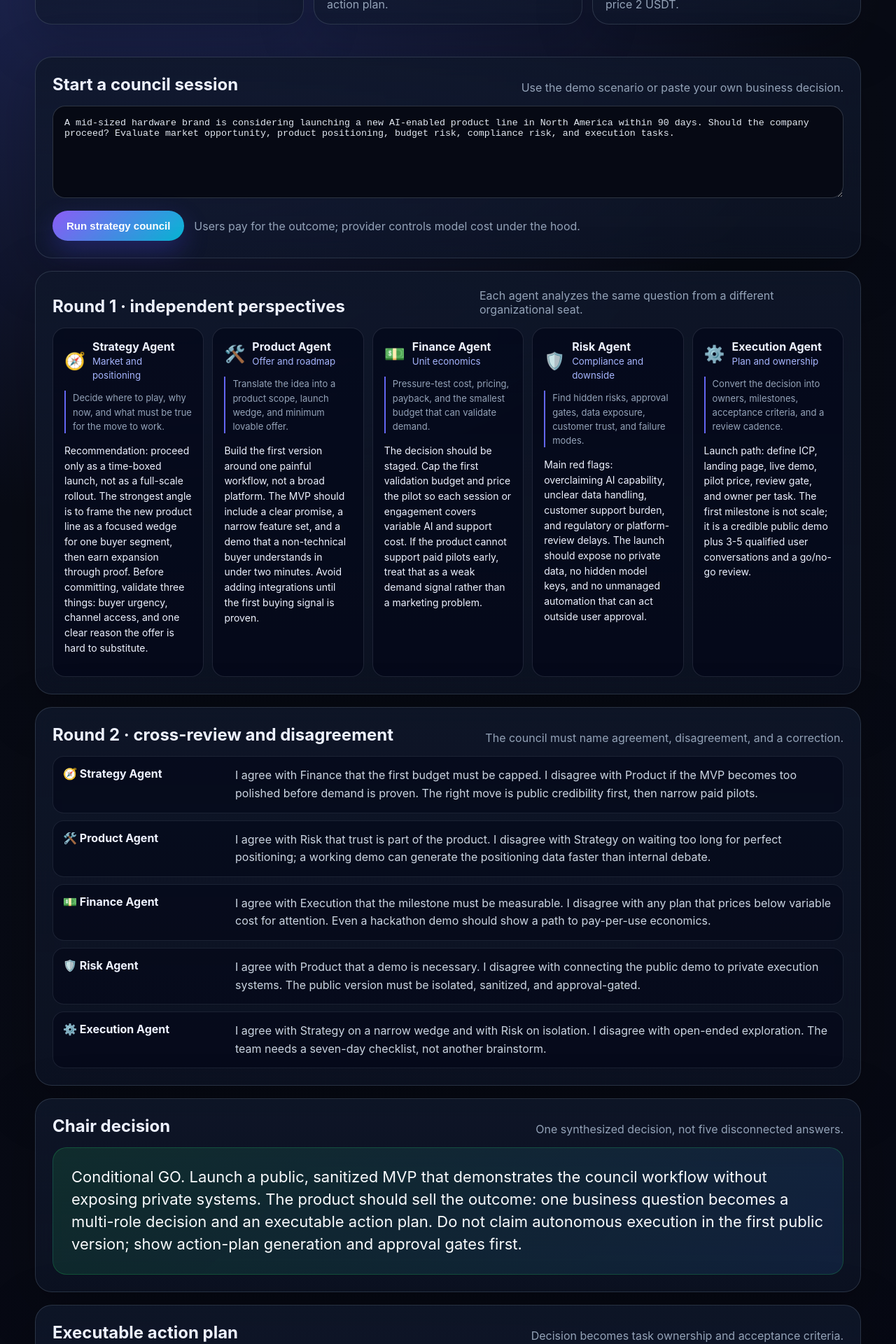
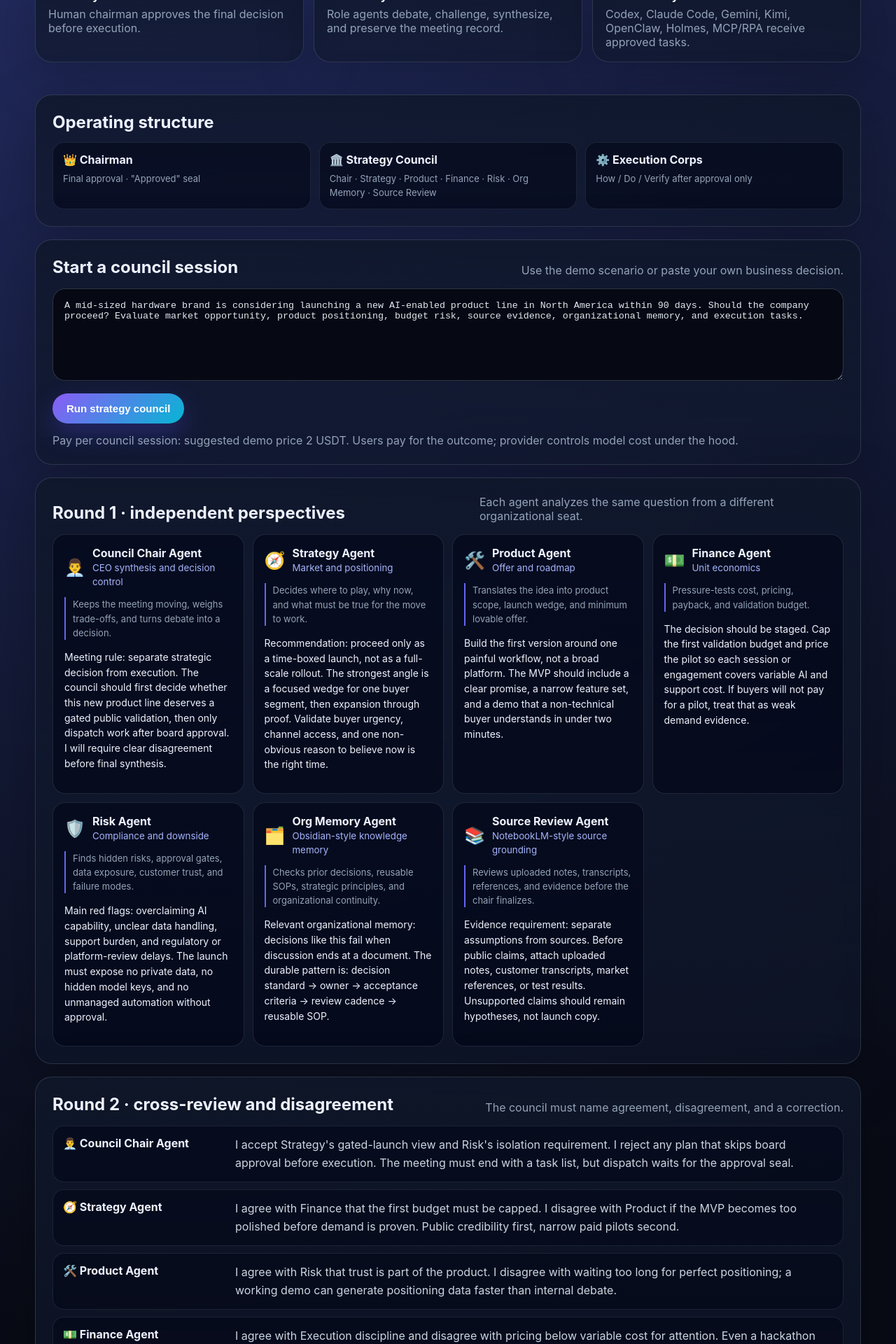
Before and after one commit to brucemeng99-art/agent-strategy-council-asp, a React (Vite) app: page / in a window 1280 px wide. Shown: the part 400-2320 px from the top of the page at 70% size. Built offline with nearby package versions, Linux system fonts and the light colour scheme.

Commit message:
Expand demo to full approval-gated council structure

```diff
--- a/src/main.jsx
+++ b/src/main.jsx
@@ -2,44 +2,68 @@ import React, { useMemo, useState } from 'react';
 import { createRoot } from 'react-dom/client';
 import './styles.css';
 
-const defaultPrompt = `A mid-sized hardware brand is considering launching a new AI-enabled product line in North America within 90 days. Should the company proceed? Evaluate market opportunity, product positioning, budget risk, compliance risk, and execution tasks.`;
+const defaultPrompt = `A mid-sized hardware brand is considering launching a new AI-enabled product line in North America within 90 days. Should the company proceed? Evaluate market opportunity, product positioning, budget risk, source evidence, organizational memory, and execution tasks.`;
 
 const council = [
+  {
+    id: 'chair',
+    icon: '👨‍💼',
+    name: 'Council Chair Agent',
+    title: 'CEO synthesis and decision control',
+    frame: 'Keeps the meeting moving, weighs trade-offs, and turns debate into a decision.',
+  },
   {
     id: 'strategy',
     icon: '🧭',
     name: 'Strategy Agent',
     title: 'Market and positioning',
-    frame: 'Decide where to play, why now, and what must be true for the move to work.',
+    frame: 'Decides where to play, why now, and what must be true for the move to work.',
   },
   {
     id: 'product',
     icon: '🛠️',
     name: 'Product Agent',
     title: 'Offer and roadmap',
-    frame: 'Translate the idea into a product scope, launch wedge, and minimum lovable offer.',
+    frame: 'Translates the idea into product scope, launch wedge, and minimum lovable offer.',
   },
   {
     id: 'finance',
     icon: '💵',
     name: 'Finance Agent',
     title: 'Unit economics',
-    frame: 'Pressure-test cost, pricing, payback, and the smallest budget that can validate demand.',
+    frame: 'Pressure-tests cost, pricing, payback, and validation budget.',
   },
   {
     id: 'risk',
     icon: '🛡️',
     name: 'Risk Agent',
     title: 'Compliance and downside',
-    frame: 'Find hidden risks, approval gates, data exposure, customer trust, and failure modes.',
+    frame: 'Finds hidden risks, approval gates, data exposure, customer trust, and failure modes.',
   },
   {
-    id: 'execution',
-    icon: '⚙️',
-    name: 'Execution Agent',
-    title: 'Plan and ownership',
-    frame: 'Convert the decision into owners, milestones, acceptance criteria, and a review cadence.',
+    id: 'memory',
+    icon: '🗂️',
+    name: 'Org Memory Agent',
+    title: 'Obsidian-style knowledge memory',
+    frame: 'Checks prior decisions, reusable SOPs, strategic principles, and organizational continuity.',
   },
+  {
+    id: 'sources',
+    icon: '📚',
+    name: 'Source Review Agent',
+    title: 'NotebookLM-style source grounding',
+    frame: 'Reviews uploaded notes, transcripts, references, and evidence before the chair finalizes.',
+  },
+];
+
+const executionCorps = [
+  { icon: '🧠', name: 'Codex', role: 'Code, data, backend, GitHub operations' },
+  { icon: '🐉', name: 'Claude Code', role: 'Frontend, documents, risk review, long-form plans' },
+  { icon: '💎', name: 'Gemini', role: 'Research, multimodal review, fallback reasoning' },
+  { icon: '🌙', name: 'Kimi / long-context model', role: 'Long context reading and Chinese materials review' },
+  { icon: '🟢', name: 'OpenClaw / front-office agent', role: 'External group coordination and front desk tasks' },
+  { icon: '🕵️', name: 'Holmes / local worker', role: 'Local file bridge, logs, and workstation-side execution' },
+  { icon: '🔌', name: 'MCP / RPA tools', role: 'Tool calls, SaaS workflows, browser and API automation' },
 ];
 
 function pickTopicSignals(text) {
@@ -56,26 +80,31 @@ function pickTopicSignals(text) {
 function generateCouncil(topic) {
   const s = pickTopicSignals(topic);
   const round1 = {
-    strategy: `Recommendation: proceed only as a ${s.speed}, not as a full-scale rollout. The strongest angle is to frame the ${s.product} as a focused wedge for one buyer segment, then earn expansion through proof. Before committing, validate three things: buyer urgency, channel access, and one clear reason the offer is hard to substitute.`,
-    product: `Build the first version around one painful workflow, not a broad platform. The MVP should include a clear promise, a narrow feature set, and a demo that a non-technical buyer understands in under two minutes. Avoid adding integrations until the first buying signal is proven.`,
-    finance: `The decision should be staged. Cap the first validation budget and price the pilot so each session or engagement covers variable AI and support cost. If the product cannot support paid pilots early, treat that as a weak demand signal rather than a marketing problem.`,
-    risk: `Main red flags: overclaiming AI capability, unclear data handling, customer support burden, and regulatory or platform-review delays. The launch should expose no private data, no hidden model keys, and no unmanaged automation that can act outside user approval.`,
-    execution: `Launch path: define ICP, landing page, live demo, pilot price, review gate, and owner per task. The first milestone is not scale; it is a credible public demo plus 3-5 qualified user conversations and a go/no-go review.`
+    chair: `Meeting rule: separate strategic decision from execution. The council should first decide whether this ${s.product} deserves a gated public validation, then only dispatch work after board approval. I will require clear disagreement before final synthesis.`,
+    strategy: `Recommendation: proceed only as a ${s.speed}, not as a full-scale rollout. The strongest angle is a focused wedge for one buyer segment, then expansion through proof. Validate buyer urgency, channel access, and one non-obvious reason to believe now is the right time.`,
+    product: `Build the first version around one painful workflow, not a broad platform. The MVP should include a clear promise, a narrow feature set, and a demo that a non-technical buyer understands in under two minutes.`,
+    finance: `The decision should be staged. Cap the first validation budget and price the pilot so each session or engagement covers variable AI and support cost. If buyers will not pay for a pilot, treat that as weak demand evidence.`,
+    risk: `Main red flags: overclaiming AI capability, unclear data handling, support burden, and regulatory or platform-review delays. The launch must expose no private data, no hidden model keys, and no unmanaged automation without approval.`,
+    memory: `Relevant organizational memory: decisions like this fail when discussion ends at a document. The durable pattern is: decision standard → owner → acceptance criteria → review cadence → reusable SOP.`,
+    sources: `Evidence requirement: separate assumptions from sources. Before public claims, attach uploaded notes, customer transcripts, market references, or test results. Unsupported claims should remain hypotheses, not launch copy.`,
   };
   const debate = {
-    strategy: `I agree with Finance that the first budget must be capped. I disagree with Product if the MVP becomes too polished before demand is proven. The right move is public credibility first, then narrow paid pilots.`,
-    product: `I agree with Risk that trust is part of the product. I disagree with Strategy on waiting too long for perfect positioning; a working demo can generate the positioning data faster than internal debate.`,
-    finance: `I agree with Execution that the milestone must be measurable. I disagree with any plan that prices below variable cost for attention. Even a hackathon demo should show a path to pay-per-use economics.`,
+    chair: `I accept Strategy's gated-launch view and Risk's isolation requirement. I reject any plan that skips board approval before execution. The meeting must end with a task list, but dispatch waits for the approval seal.`,
+    strategy: `I agree with Finance that the first budget must be capped. I disagree with Product if the MVP becomes too polished before demand is proven. Public credibility first, narrow paid pilots second.`,
+    product: `I agree with Risk that trust is part of the product. I disagree with waiting too long for perfect positioning; a working demo can generate positioning data faster than internal debate.`,
+    finance: `I agree with Execution discipline and disagree with pricing below variable cost for attention. Even a hackathon demo should show a credible pay-per-use model.`,
     risk: `I agree with Product that a demo is necessary. I disagree with connecting the public demo to private execution systems. The public version must be isolated, sanitized, and approval-gated.`,
-    execution: `I agree with Strategy on a narrow wedge and with Risk on isolation. I disagree with open-ended exploration. The team needs a seven-day checklist, not another brainstorm.`
+    memory: `I agree with the Chair's separation of decision and execution. I disagree with losing the meeting archive; every round, dissent, decision, approval, and dispatched task should remain traceable.`,
+    sources: `I agree with Strategy on market entry but disagree with treating intuition as evidence. Final copy should distinguish observed facts, source-backed claims, and assumptions to test.`,
   };
-  const decision = `Conditional GO. Launch a public, sanitized MVP that demonstrates the council workflow without exposing private systems. The product should sell the outcome: one business question becomes a multi-role decision and an executable action plan. Do not claim autonomous execution in the first public version; show action-plan generation and approval gates first.`;
+  const decision = `Conditional GO. Launch a public, sanitized MVP that demonstrates the council workflow: board question → multi-role debate → source and memory review → chair synthesis → board approval seal → executable task dispatch. Do not claim autonomous execution in the first public version; show approval-gated execution planning first.`;
   const tasks = [
-    { owner: 'Product', priority: 'High', task: 'Define one default demo scenario and the five council roles.', acceptance: 'A visitor can understand the use case in 30 seconds.' },
-    { owner: 'Engineering', priority: 'High', task: 'Deploy a sanitized public demo with no private bridge, local paths, or secrets.', acceptance: 'Public URL opens and secret scan finds no internal tokens or private names.' },
-    { owner: 'Risk', priority: 'High', task: 'Review copy, data flow, and claims before submission.', acceptance: 'No private company context, no hidden execution, no overclaiming.' },
-    { owner: 'Growth', priority: 'Normal', task: 'Record a 60-90 second demo and prepare a launch post.', acceptance: 'Video shows prompt → council debate → final decision → action plan.' },
-    { owner: 'Finance', priority: 'Normal', task: 'Set a pay-per-session price floor.', acceptance: 'Price is higher than estimated model and support cost.' },
+    { owner: 'Product', target: 'Claude Code', priority: 'High', task: 'Define one public demo scenario, council roles, and meeting language.', acceptance: 'A visitor understands the council workflow in 30 seconds.' },
+    { owner: 'Engineering', target: 'Codex', priority: 'High', task: 'Deploy a sanitized demo with no private bridge, local paths, or secrets.', acceptance: 'Public URL opens and secret/internal scan is clean.' },
+    { owner: 'Risk', target: 'Claude Code', priority: 'High', task: 'Review copy, data flow, claims, and approval boundaries.', acceptance: 'No private context, no hidden execution, no overclaiming.' },
+    { owner: 'Source Review', target: 'Notebook-style reviewer', priority: 'Normal', task: 'Attach or summarize source evidence for claims.', acceptance: 'Claims are marked as fact, source-backed claim, or assumption.' },
+    { owner: 'Org Memory', target: 'Obsidian-style memory', priority: 'Normal', task: 'Convert the meeting result into reusable SOP and decision record.', acceptance: 'Decision, dissent, approval, and task owners are archived.' },
+    { owner: 'Growth', target: 'Gemini / media helper', priority: 'Normal', task: 'Record a 60-90 second demo and prepare launch copy.', acceptance: 'Video shows prompt → debate → chair decision → approval → tasks.' },
   ];
   return { round1, debate, decision, tasks };
 }
@@ -84,11 +113,13 @@ function App() {
   const [topic, setTopic] = useState(defaultPrompt);
   const [session, setSession] = useState(() => generateCouncil(defaultPrompt));
   const [stage, setStage] = useState('ready');
+  const [approved, setApproved] = useState(false);
 
   const costNote = useMemo(() => ({ price: '2 USDT', mode: 'Pay per council session', boundary: 'Users pay for the outcome; provider controls model cost under the hood.' }), []);
 
   function runCouncil() {
     setStage('running');
+    setApproved(false);
     window.setTimeout(() => {
       setSession(generateCouncil(topic));
       setStage('done');
@@ -100,11 +131,20 @@ function App() {
     <section className="hero">
       <div className="badge">OKX.AI Genesis Hackathon MVP · sanitized public demo</div>
       <h1>Agent Strategy Council</h1>
-      <p className="lead">Turn one business question into a multi-agent boardroom decision and executable action plan.</p>
+      <p className="lead">An approval-gated multi-agent boardroom: debate, source review, organizational memory, chair decision, and executable task dispatch.</p>
       <div className="heroGrid">
-        <div><strong>Problem</strong><span>AI tools are isolated across chats and agents.</span></div>
-        <div><strong>Solution</strong><span>A council workflow: debate, chair decision, action plan.</span></div>
-        <div><strong>Business model</strong><span>{costNote.mode}: suggested demo price {costNote.price}.</span></div>
+        <div><strong>Board layer</strong><span>Human chairman approves the final decision before execution.</span></div>
+        <div><strong>Council layer</strong><span>Role agents debate, challenge, synthesize, and preserve the meeting record.</span></div>
+        <div><strong>Execution layer</strong><span>Codex, Claude Code, Gemini, Kimi, OpenClaw, Holmes, MCP/RPA receive approved tasks.</span></div>
+      </div>
+    </section>
+
+    <section className="panel layers">
+      <h2>Operating structure</h2>
+      <div className="layerFlow">
+        <div><b>👑 Chairman</b><span>Final approval · "Approved" seal</span></div>
+        <div><b>🏛️ Strategy Council</b><span>Chair · Strategy · Product · Finance · Risk · Org Memory · Source Review</span></div>
+        <div><b>⚙️ Execution Corps</b><span>How / Do / Verify after approval only</span></div>
       </div>
     </section>
 
@@ -116,7 +156,7 @@ function App() {
       <textarea value={topic} onChange={e => setTopic(e.target.value)} />
       <div className="actions">
         <button onClick={runCouncil}>{stage === 'running' ? 'Council is thinking…' : 'Run strategy council'}</button>
-        <span>{costNote.boundary}</span>
+        <span>{costNote.mode}: suggested demo price {costNote.price}. {costNote.boundary}</span>
       </div>
     </section>
 
@@ -125,7 +165,7 @@ function App() {
         <h2>Round 1 · independent perspectives</h2>
         <p>Each agent analyzes the same question from a different organizational seat.</p>
       </div>
-      <div className="cards">
+      <div className="cards cardsWide">
         {council.map(a => <article className="card" key={a.id}>
           <header><span>{a.icon}</span><div><h3>{a.name}</h3><small>{a.title}</small></div></header>
           <p className="frame">{a.frame}</p>
@@ -147,23 +187,38 @@ function App() {
     <section className="panel decision">
       <div className="panelHead">
         <h2>Chair decision</h2>
-        <p>One synthesized decision, not five disconnected answers.</p>
+        <p>One synthesized decision, not disconnected answers.</p>
       </div>
       <blockquote>{session.decision}</blockquote>
+      <div className="actions approvalActions">
+        <button className="approveBtn" onClick={() => setApproved(true)}>👑 Board approval: APPROVED</button>
+        {approved && <span className="seal">Chairman seal · APPROVED</span>}
+      </div>
     </section>
 
     <section className="panel">
       <div className="panelHead">
-        <h2>Executable action plan</h2>
-        <p>Decision becomes task ownership and acceptance criteria.</p>
+        <h2>Executable task list</h2>
+        <p>Tasks are editable in the full product; this demo shows approval-gated dispatch targets.</p>
       </div>
       <div className="table">
         {session.tasks.map((t, i) => <div className="row" key={i}>
           <span className="num">{String(i + 1).padStart(2, '0')}</span>
           <span className="owner">{t.owner}</span>
           <span className="priority">{t.priority}</span>
+          <span className="target">→ {t.target}</span>
           <span className="task"><b>{t.task}</b><em>{t.acceptance}</em></span>
         </div>)}
+      </div>
+    </section>
+
+    <section className="panel">
+      <div className="panelHead">
+        <h2>Execution corps</h2>
+        <p>They do not vote on strategy; they execute after approval and return status.</p>
+      </div>
+      <div className="execGrid">
+        {executionCorps.map(x => <div className="execCard" key={x.name}><b>{x.icon} {x.name}</b><span>{x.role}</span></div>)}
       </div>
     </section>
 
@@ -171,7 +226,7 @@ function App() {
       <h2>Public safety boundary</h2>
       <ul>
         <li>No private company data in the demo.</li>
-        <li>No local file bridge, internal automation, or hidden execution system.</li>
+        <li>No local file bridge, internal automation, private network, or hidden execution system.</li>
         <li>No API keys in the browser or repository.</li>
         <li>Autonomous execution is approval-gated; this MVP demonstrates decision and planning.</li>
       </ul>
```
Also changed, not shown: src/styles.css.
